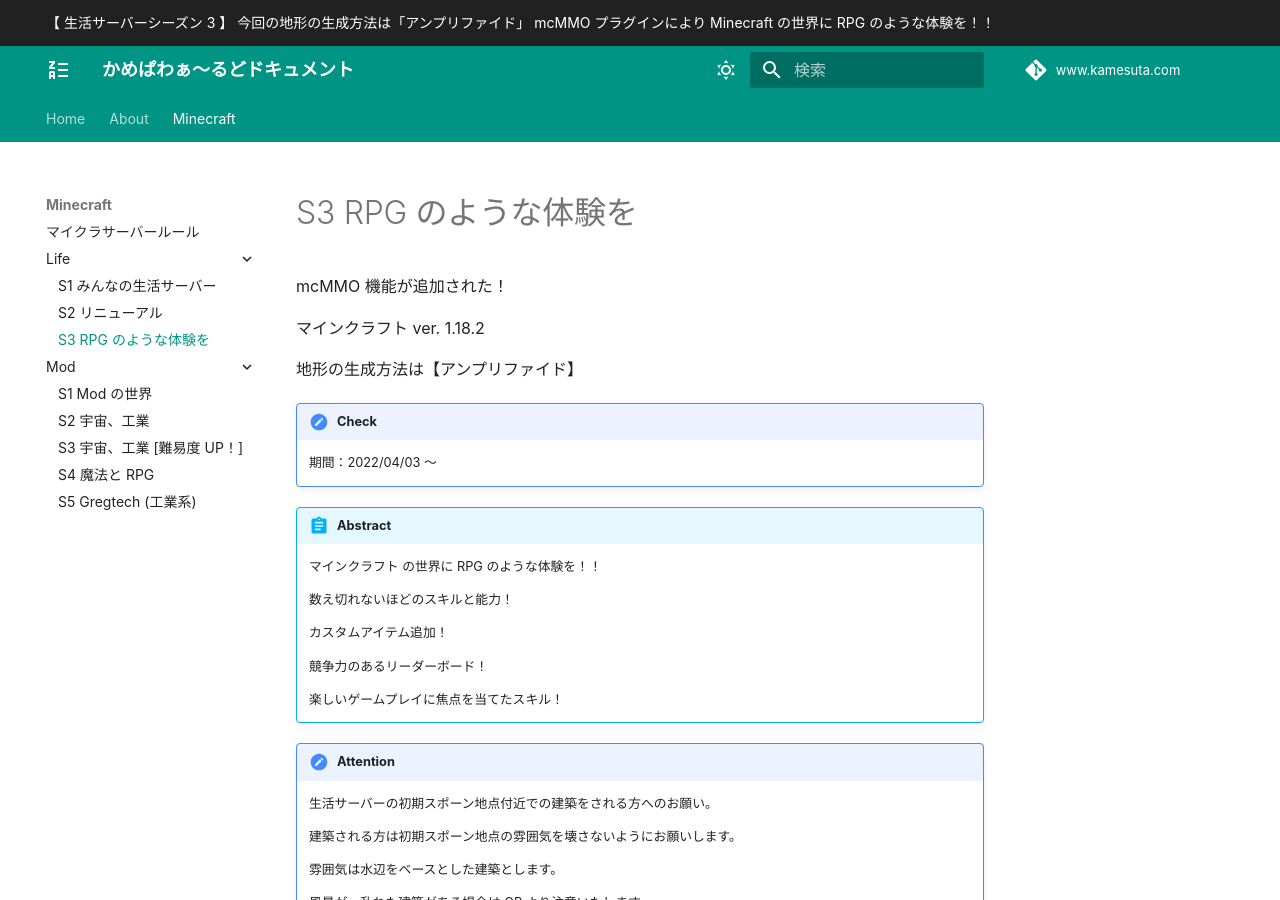
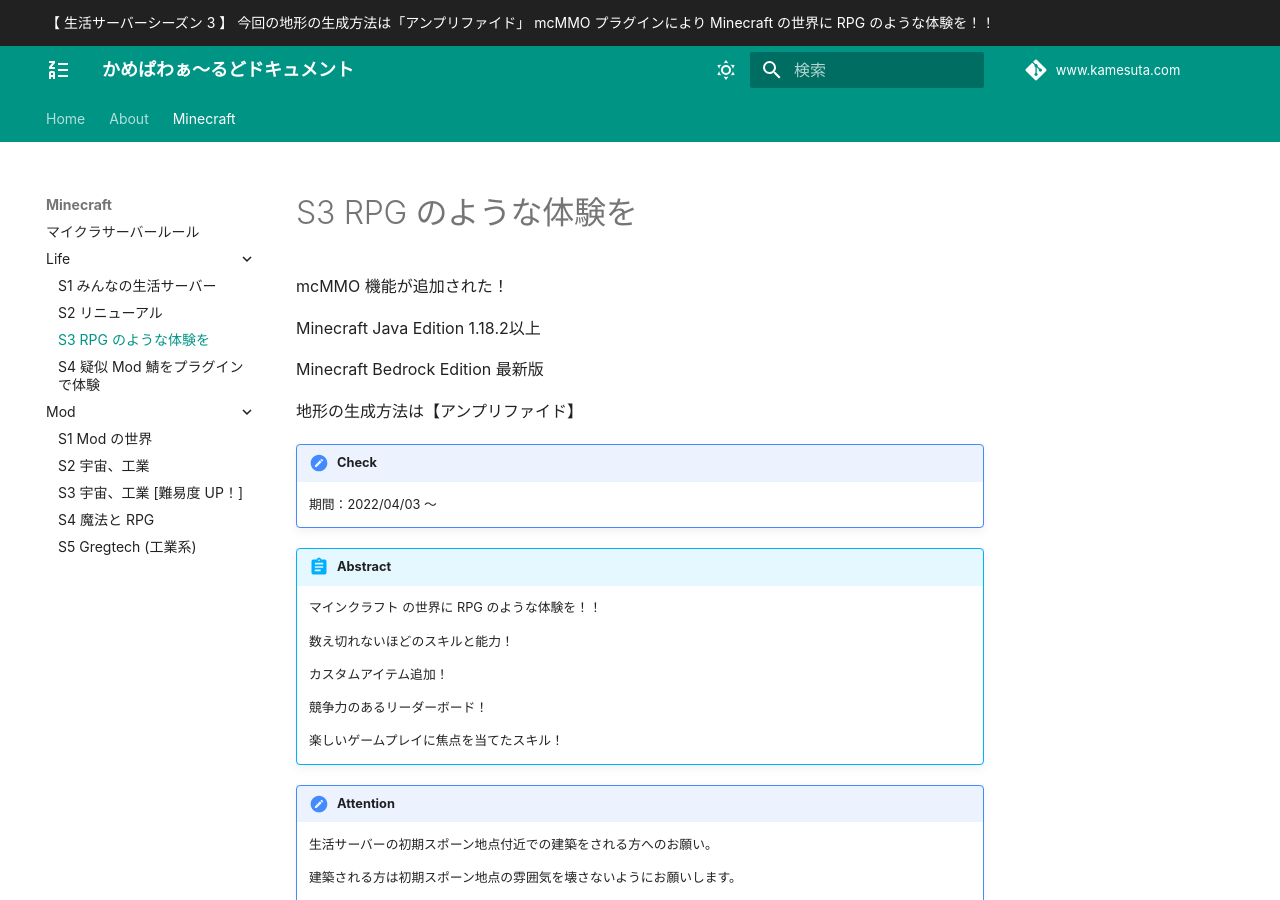
Before and after one commit to Neko7sora/kpw-web, an MkDocs documentation site: the page built from path/docs/mkdocs/docs/minecraft/life/s3.md, in a window 1280 px wide and 900 px high. Built offline with MkDocs 1.6.1 and Material for MkDocs 9.7.7, drawn with Linux system fonts in a browser that asks for light colours; some web fonts are replaced; comment, search, counter and statistics services are not loaded; some of the changed text lies outside the part shown.

Commit message:
Future/life s4 (#17)
* Update Life S4

* Life S3 search boost

* バージョン表記

```diff
--- a/path/docs/mkdocs/docs/minecraft/life/s3.md
+++ b/path/docs/mkdocs/docs/minecraft/life/s3.md
@@ -1,8 +1,15 @@
+---
+search:
+  boost: 2
+---
+
 # S3 RPG のような体験を
 
 mcMMO 機能が追加された！
 
-マインクラフト ver. 1.18.2
+Minecraft Java Edition 1.18.2以上
+
+Minecraft Bedrock Edition 最新版
 
 地形の生成方法は【アンプリファイド】
 
--- /dev/null
+++ b/path/docs/mkdocs/docs/minecraft/life/s4.md
@@ -0,0 +1,21 @@
+# S4 疑似 Mod 鯖をプラグインで体験
+
+Mod がなくても工業や魔術を楽しめるように Slimefun 4 プラグインが導入されています。
+
+機械や祭壇を作りながら拠点を発展させていきましょう！
+
+Minecraft Java Edition 1.19.1以上
+
+Minecraft Bedrock Edition 最新版
+
+!!! missing
+
+    期間：2022/08/03 ～ 2022/08/10
+
+!!! abstract
+
+    400 以上の新しいアイテムとブロックを追加！
+
+        武器、原子炉、魔法、輸送、エネルギー、機械、ロボットetc...
+
+    魔法の杖から原子炉まで、あらゆるものが揃っています。
```
